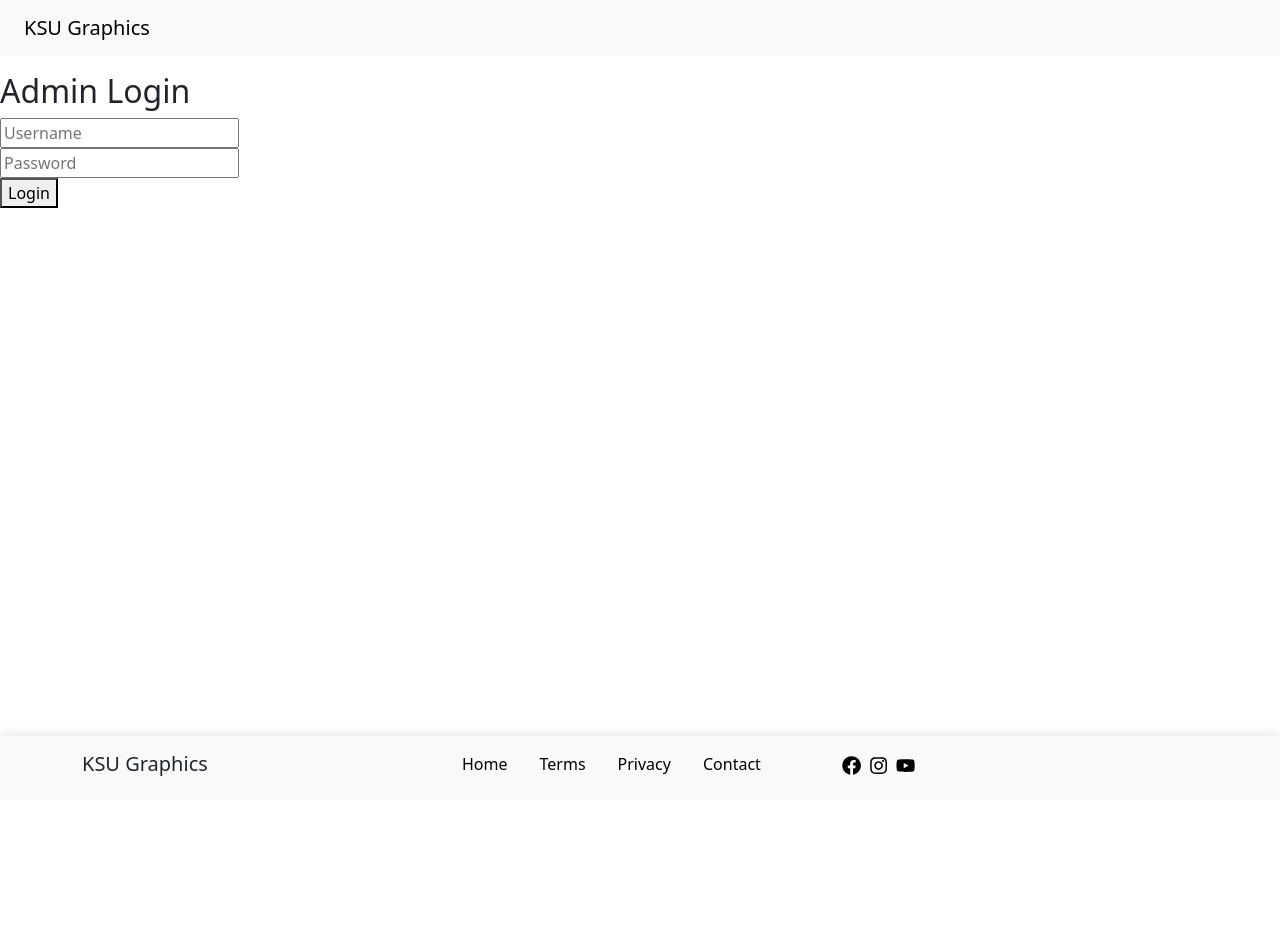
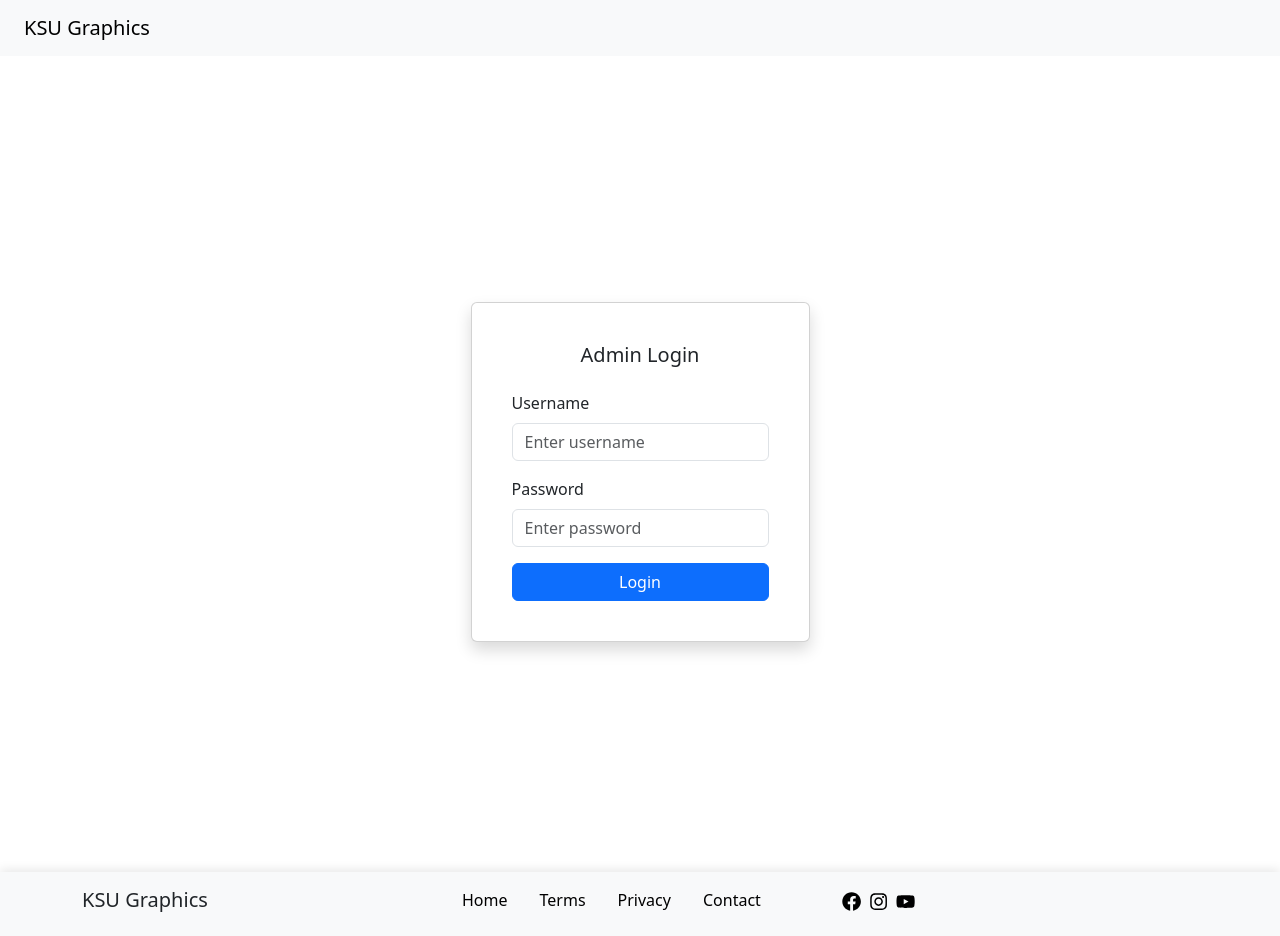
Before and after one commit to Nkugavarathan/KSU-Graphic-, a React (Vite) app in the folder frontend/: page /login in a window 1280 px wide. Before the commit the page ends 800 px from the top, so only its background shows below. Built offline with nearby package versions, Linux system fonts and the light colour scheme.

Commit message:
login updated

```diff
--- a/frontend/package.json
+++ b/frontend/package.json
@@ -15,6 +15,7 @@
     "@tsparticles/preset-links": "^3.2.0",
     "@tsparticles/react": "^3.0.0",
     "@tsparticles/slim": "^3.8.1",
+    "axios": "^1.9.0",
     "bootstrap": "^5.3.6",
     "react": "^19.0.0",
     "react-bootstrap": "^2.10.9",
--- a/frontend/src/components/AddWork.jsx
+++ b/frontend/src/components/AddWork.jsx
@@ -1,15 +1,67 @@
-import { Modal, Form, Button } from "react-bootstrap"
 import { useState } from "react"
+import axios from "axios"
+import { Modal, Button, Form } from "react-bootstrap"
+
 export default function AddWork({ show, handleClose, onAdd }) {
-  const [form, setForm] = useState({ title: "", description: "", img: "" })
+  const [title, setTitle] = useState("")
+  const [description, setDescription] = useState("")
+  const [image, setImage] = useState(null)
+  const [imageURL, setImageURL] = useState("")
+  const [isUploading, setIsUploading] = useState(false)
 
-  const handleChange = (e) => {
-    setForm({ ...form, [e.target.name]: e.target.value })
+  const handleFileChange = (e) => {
+    const file = e.target.files[0]
+    if (file) {
+      setImage(file)
+      setImageURL(URL.createObjectURL(file)) // Preview the file
+    }
   }
 
-  const handleSubmit = () => {
-    onAdd({ ...form, id: Date.now().toString() }) // Generate a unique id
-    handleClose()
+  const handleSubmit = async (e) => {
+    e.preventDefault()
+
+    if (!title || !description) {
+      alert("Please provide a title and description.")
+      return
+    }
+
+    const formData = new FormData()
+    formData.append("title", title)
+    formData.append("description", description)
+    formData.append("image", image)
+
+    try {
+      setIsUploading(true)
+      const response = await axios.post(
+        "http://localhost/my-admin-backend/addwork.php",
+        formData,
+        {
+          headers: {
+            "Content-Type": "multipart/form-data",
+          },
+        }
+      )
+
+      if (response.data.status === "success") {
+        onAdd({
+          title,
+          description,
+          img: response.data.imageURL,
+        })
+        setTitle("")
+        setDescription("")
+        setImage(null)
+        setImageURL("")
+        handleClose()
+      } else {
+        alert("Something went wrong. Try again.")
+      }
+    } catch (error) {
+      console.error("Error uploading work:", error)
+      alert("Failed to upload. Try again.")
+    } finally {
+      setIsUploading(false)
+    }
   }
 
   return (
@@ -18,29 +70,48 @@ export default function AddWork({ show, handleClose, onAdd }) {
         <Modal.Title>Add New Work</Modal.Title>
       </Modal.Header>
       <Modal.Body>
-        <Form>
-          <Form.Group controlId="title">
+        <Form onSubmit={handleSubmit}>
+          <Form.Group className="mb-3">
             <Form.Label>Title</Form.Label>
-            <Form.Control name="title" onChange={handleChange} />
+            <Form.Control
+              type="text"
+              placeholder="Enter work title"
+              value={title}
+              onChange={(e) => setTitle(e.target.value)}
+            />
           </Form.Group>
-          <Form.Group controlId="description" className="mt-2">
+
+          <Form.Group className="mb-3">
             <Form.Label>Description</Form.Label>
-            <Form.Control name="description" onChange={handleChange} />
+            <Form.Control
+              type="text"
+              placeholder="Enter work description"
+              value={description}
+              onChange={(e) => setDescription(e.target.value)}
+            />
           </Form.Group>
-          <Form.Group controlId="img" className="mt-2">
-            <Form.Label>Image URL</Form.Label>
-            <Form.Control name="img" onChange={handleChange} />
+
+          <Form.Group className="mb-3">
+            <Form.Label>Image</Form.Label>
+            <Form.Control
+              type="file"
+              accept="image/*"
+              onChange={handleFileChange}
+            />
+            {imageURL && (
+              <img
+                src={imageURL}
+                alt="Preview"
+                style={{ width: "100px", marginTop: "10px" }}
+              />
+            )}
           </Form.Group>
+
+          <Button variant="primary" type="submit" disabled={isUploading}>
+            {isUploading ? "Uploading..." : "Add Work"}
+          </Button>
         </Form>
       </Modal.Body>
-      <Modal.Footer>
-        <Button variant="secondary" onClick={handleClose}>
-          Cancel
-        </Button>
-        <Button variant="success" onClick={handleSubmit}>
-          Add
-        </Button>
-      </Modal.Footer>
     </Modal>
   )
 }
--- a/frontend/src/components/Login.jsx
+++ b/frontend/src/components/Login.jsx
@@ -1,58 +1,127 @@
-import { useState } from "react"
+import { useState, useEffect } from "react"
+import axios from "axios"
+import { Form, Button, Alert, Container, Row, Col, Card } from "react-bootstrap"
 
-function Login({ setIsAdmin }) {
+const Login = () => {
   const [username, setUsername] = useState("")
   const [password, setPassword] = useState("")
-  const [errorMsg, setErrorMsg] = useState("")
+  const [message, setMessage] = useState("")
+  const [variant, setVariant] = useState("danger")
+  const [isAdmin, setIsAdmin] = useState(false)
 
-  const handleLogin = async (e) => {
+  // Check if the admin is already logged in from localStorage
+  useEffect(() => {
+    const isAdmin = localStorage.getItem("isAdmin")
+    if (isAdmin === "true") {
+      setIsAdmin(true)
+    }
+  }, [])
+
+  const handleSubmit = async (e) => {
     e.preventDefault()
 
     try {
-      const res = await fetch(
-        "http://localhost/your-backend-folder/login.php",
+      const response = await axios.post(
+        "http://localhost/my-admin-backend/login.php",
         {
-          method: "POST",
-          headers: { "Content-Type": "application/json" },
-          body: JSON.stringify({ username, password }),
+          username,
+          password,
+        },
+        {
+          headers: {
+            "Content-Type": "application/json",
+          },
         }
       )
 
-      const data = await res.json()
-
-      if (data.success) {
-        setIsAdmin(true) // Save admin state in parent component
-        setErrorMsg("") // Clear error if any
+      const data = response.data
+      if (data.status === "success") {
+        localStorage.setItem("isAdmin", "true")
+        setVariant("success")
+        setMessage("Admin Login Successful!")
+        setIsAdmin(true) // Set isAdmin to true after successful login
       } else {
-        setErrorMsg(data.message)
+        setVariant("danger")
+        setMessage(data.message || "Something went wrong. Try again.")
+        setIsAdmin(false)
       }
     } catch (error) {
-      setErrorMsg("Server error")
+      console.error("Error logging in:", error)
+      setVariant("danger")
+      setMessage("Something went wrong. Try again.")
     }
   }
 
+  const handleLogout = () => {
+    localStorage.removeItem("isAdmin")
+    setIsAdmin(false)
+    setMessage("You have logged out.")
+  }
+
   return (
-    <div>
-      <h2>Admin Login</h2>
-      <form onSubmit={handleLogin}>
-        <input
+    <Container className="d-flex justify-content-center align-items-center vh-100">
+      <Row>
+        <Col>
+          <Card className="p-4 shadow">
+            <Card.Body>
+              <Card.Title className="mb-4 text-center">Admin Login</Card.Title>
+              {message && <Alert variant={variant}>{message}</Alert>}
+              <Form onSubmit={handleSubmit} noValidate>
+                <Form.Group className="mb-3">
+                  <Form.Label>Username</Form.Label>
+                  <Form.Control
                     type="text"
-          placeholder="Username"
                     value={username}
                     onChange={(e) => setUsername(e.target.value)}
+                    placeholder="Enter username"
+                    required
                   />
-        <br />
-        <input
+                </Form.Group>
+
+                <Form.Group className="mb-3">
+                  <Form.Label>Password</Form.Label>
+                  <Form.Control
                     type="password"
-          placeholder="Password"
                     value={password}
                     onChange={(e) => setPassword(e.target.value)}
+                    placeholder="Enter password"
+                    required
                   />
-        <br />
-        <button type="submit">Login</button>
-        {errorMsg && <p style={{ color: "red" }}>{errorMsg}</p>}
-      </form>
-    </div>
+                </Form.Group>
+
+                <Button variant="primary" type="submit" className="w-100">
+                  Login
+                </Button>
+              </Form>
+            </Card.Body>
+          </Card>
+        </Col>
+      </Row>
+
+      {/* Show "Add Work" button only if admin is logged in */}
+      {isAdmin && (
+        <Row className="mt-4 mx-5">
+          <Col className="text-center">
+            <Button
+              variant="success"
+              size="lg"
+              onClick={() => console.log("Add Work clicked")}
+              to="/addwork"
+            >
+              Add Work
+            </Button>
+            <Button
+              variant="secondary"
+              size="lg"
+              className="ml-2 mx-5"
+              onClick={handleLogout}
+            >
+              Logout
+            </Button>
+          </Col>
+        </Row>
+      )}
+    </Container>
   )
 }
 
```
Also changed, not shown: 1 other file (tests, documents, lock files or other folders). Lines whose indentation alone changed are shown as unchanged.
